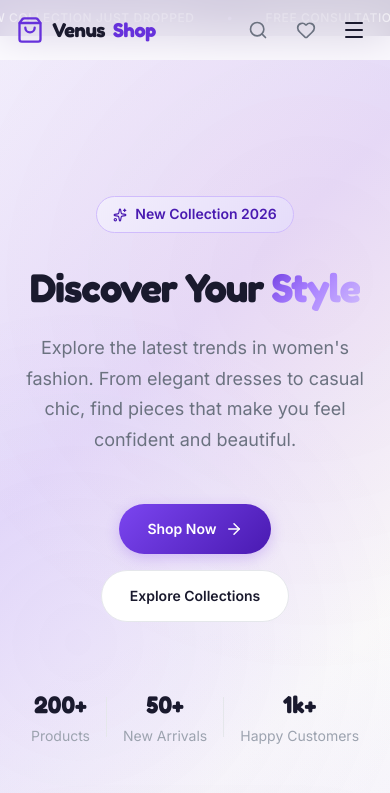
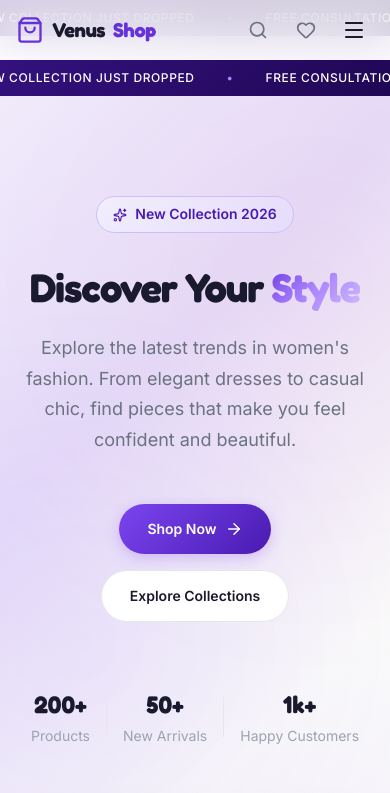
Before and after one commit to Virtualvigilant/venus-shop, a Next.js app: page / in a window 390 px wide. Shown: the top 793 px of the page. Built offline with nearby package versions, Linux system fonts and the light colour scheme.

Commit message:
feat: implement responsive Navbar component with sticky behavior, wishlist counter, and search functionality

```diff
--- a/src/components/Navbar.module.css
+++ b/src/components/Navbar.module.css
@@ -1,10 +1,16 @@
-.navbar {
+.headerWrapper {
   position: fixed;
   top: 0;
   left: 0;
   right: 0;
+  z-index: var(--z-sticky);
+  display: flex;
+  flex-direction: column;
+}
+
+.navbar {
   height: var(--navbar-height);
-  z-index: var(--z-sticky);
+  width: 100%;
   transition: all var(--transition-base);
   background: rgba(255, 255, 255, 0.8);
   backdrop-filter: blur(20px);
@@ -141,7 +147,7 @@
 .mobileMenu {
   display: none;
   position: fixed;
-  top: var(--navbar-height);
+  top: calc(var(--navbar-height) + 36px);
   left: 0;
   right: 0;
   background: rgba(255, 255, 255, 0.98);
--- a/src/components/Navbar.tsx
+++ b/src/components/Navbar.tsx
@@ -4,6 +4,7 @@ import { useState, useEffect } from 'react';
 import Link from 'next/link';
 import { Search, Heart, Menu, X, ShoppingBag } from 'lucide-react';
 import SearchModal from './SearchModal';
+import AnnouncementBar from './AnnouncementBar';
 import styles from './Navbar.module.css';
 
 export default function Navbar() {
@@ -34,6 +35,7 @@ export default function Navbar() {
 
   return (
     <>
+      <header className={styles.headerWrapper}>
         <nav className={`${styles.navbar} ${isScrolled ? styles.scrolled : ''}`}>
           <div className={`container ${styles.navContent}`}>
             {/* Logo */}
@@ -92,6 +94,8 @@ export default function Navbar() {
           </ul>
         </div>
       </nav>
+      <AnnouncementBar />
+    </header>
 
       {isSearchOpen && (
         <SearchModal onClose={() => setIsSearchOpen(false)} />
```
Lines whose indentation alone changed are shown as unchanged.
